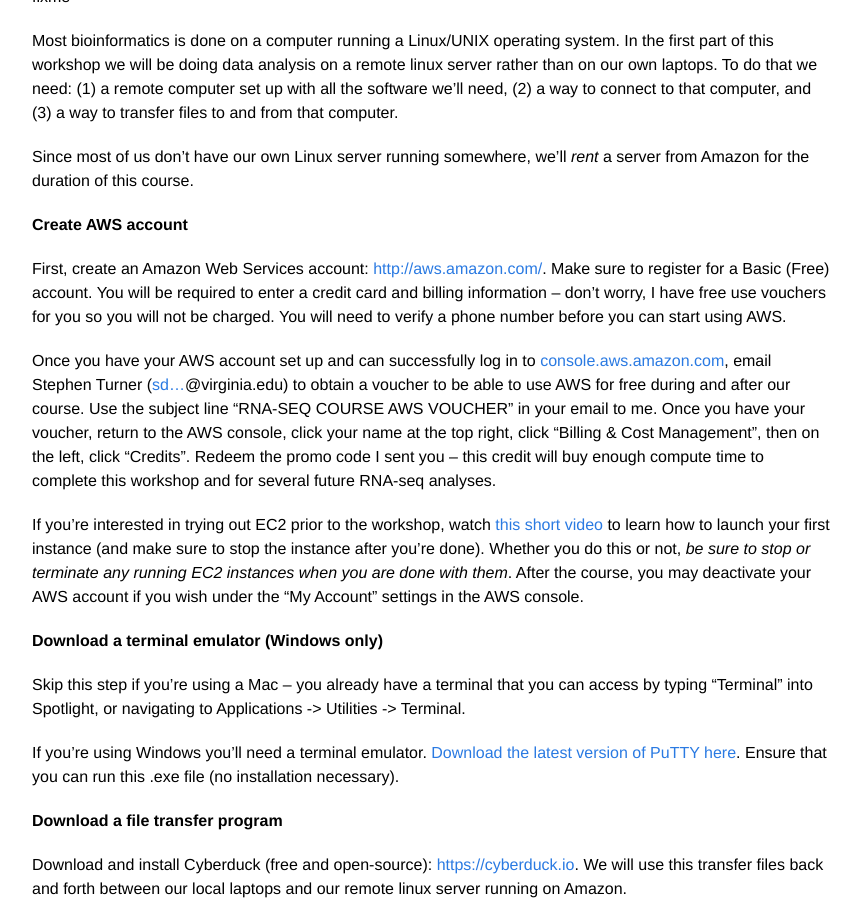
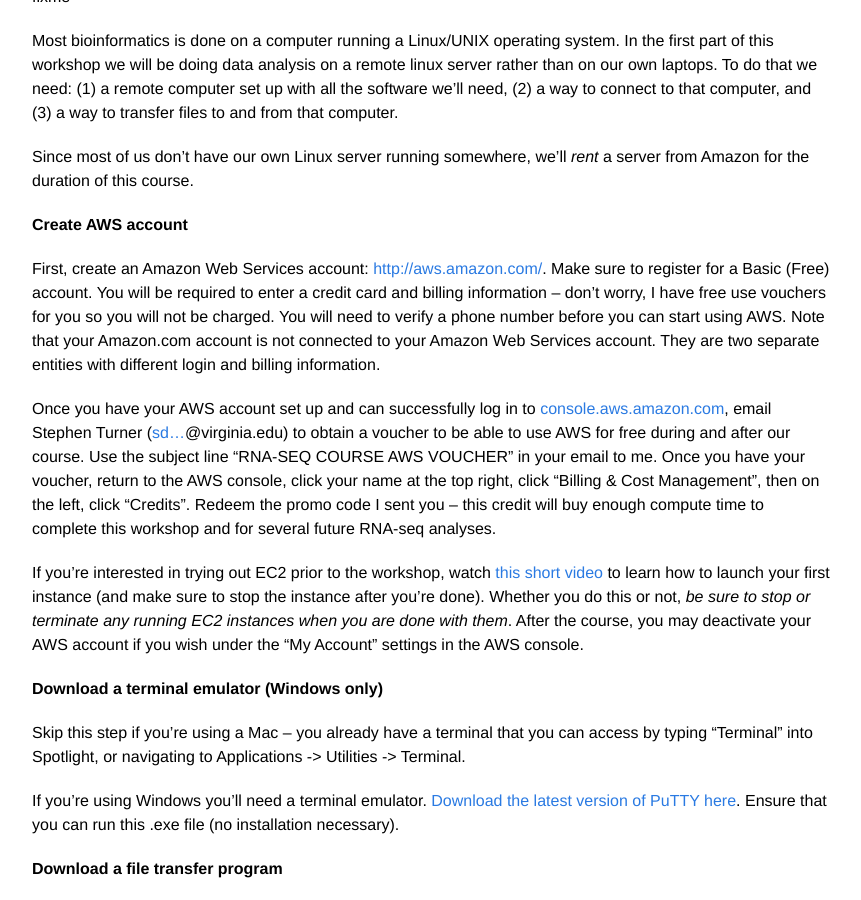
Before and after one commit to bioconnector/workshops2015, a Jekyll site: the page built from lessons/shell/index.md, in a window 1280 px wide and 900 px high, scrolled down 437 px. Shown: the whole window, without its empty margins (208-1069 px from the left). Built offline with Jekyll 4.4.1, drawn with Linux system fonts in a browser that asks for light colours; Markdown is read by kramdown in place of the engine named in the settings.

Commit message:
updated shell setup with small note about aws account credentials

```diff
--- a/_includes/setup-shell.md
+++ b/_includes/setup-shell.md
@@ -4,7 +4,7 @@
 
 **Create AWS account**
 
-First, create an Amazon Web Services account: <http://aws.amazon.com/>. Make sure to register for a Basic (Free) account. You will be required to enter a credit card and billing information -- don't worry, I have free use vouchers for you so you will not be charged. You will need to verify a phone number before you can start using AWS.
+First, create an Amazon Web Services account: <http://aws.amazon.com/>. Make sure to register for a Basic (Free) account. You will be required to enter a credit card and billing information -- don't worry, I have free use vouchers for you so you will not be charged. You will need to verify a phone number before you can start using AWS. Note that your Amazon.com account is not connected to your Amazon Web Services account. They are two separate entities with different login and billing information.
 
 Once you have your AWS account set up and can successfully log in to [console.aws.amazon.com](https://console.aws.amazon.com/), email Stephen Turner (<a href="http://www.google.com/recaptcha/mailhide/d?k=01uXi4zl-bIdygzSeXF4649A==&amp;c=_81hv-sTQvJ9rjELjZNDJeAXTvLvkpfD9KEuItpEHTE=" onclick="window.open('http://www.google.com/recaptcha/mailhide/d?k\07501uXi4zl-bIdygzSeXF4649A\75\75\46c\75_81hv-sTQvJ9rjELjZNDJeAXTvLvkpfD9KEuItpEHTE\075', '', 'toolbar=0,scrollbars=0,location=0,statusbar=0,menubar=0,resizable=0,width=500,height=300'); return false;" title="Reveal this e-mail address">sd...</a>@virginia.edu) to obtain a voucher to be able to use AWS for free during and after our course. Use the subject line "RNA-SEQ COURSE AWS VOUCHER" in your email to me. Once you have your voucher, return to the AWS console, click your name at the top right, click "Billing & Cost Management", then on the left, click "Credits". Redeem the promo code I sent you -- this credit will buy enough compute time to complete this workshop and for several future RNA-seq analyses.
 
```
